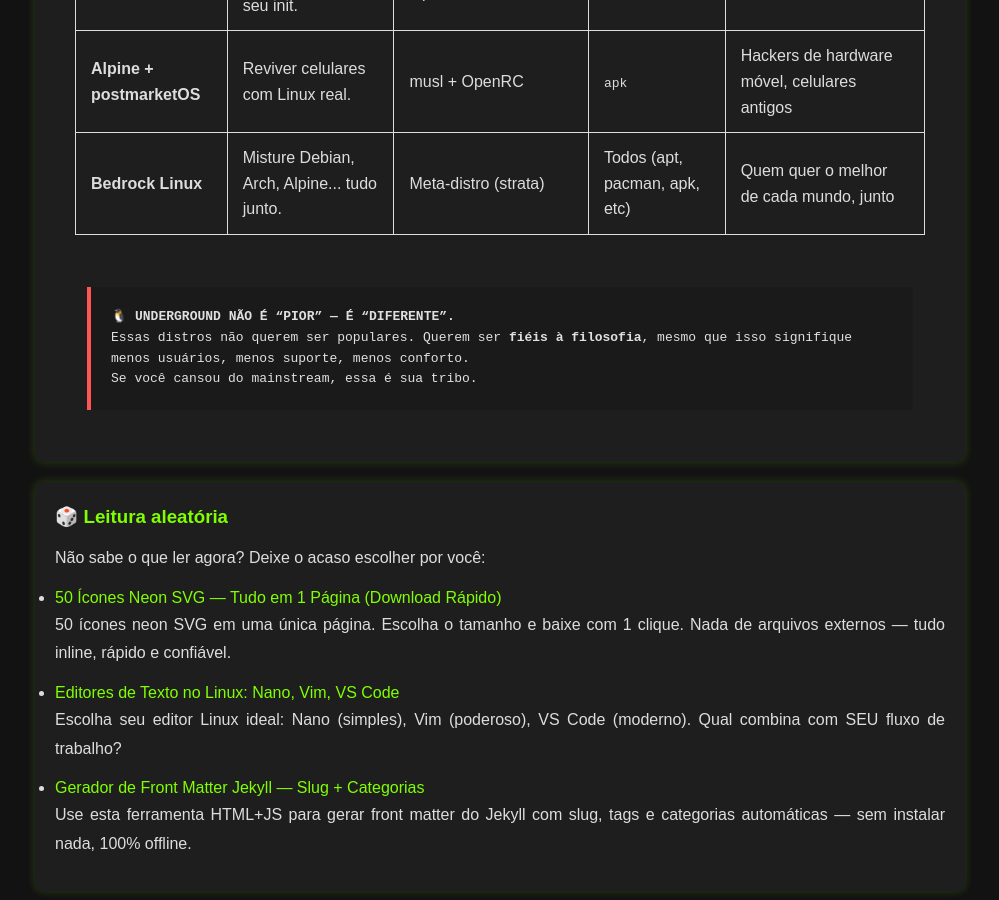
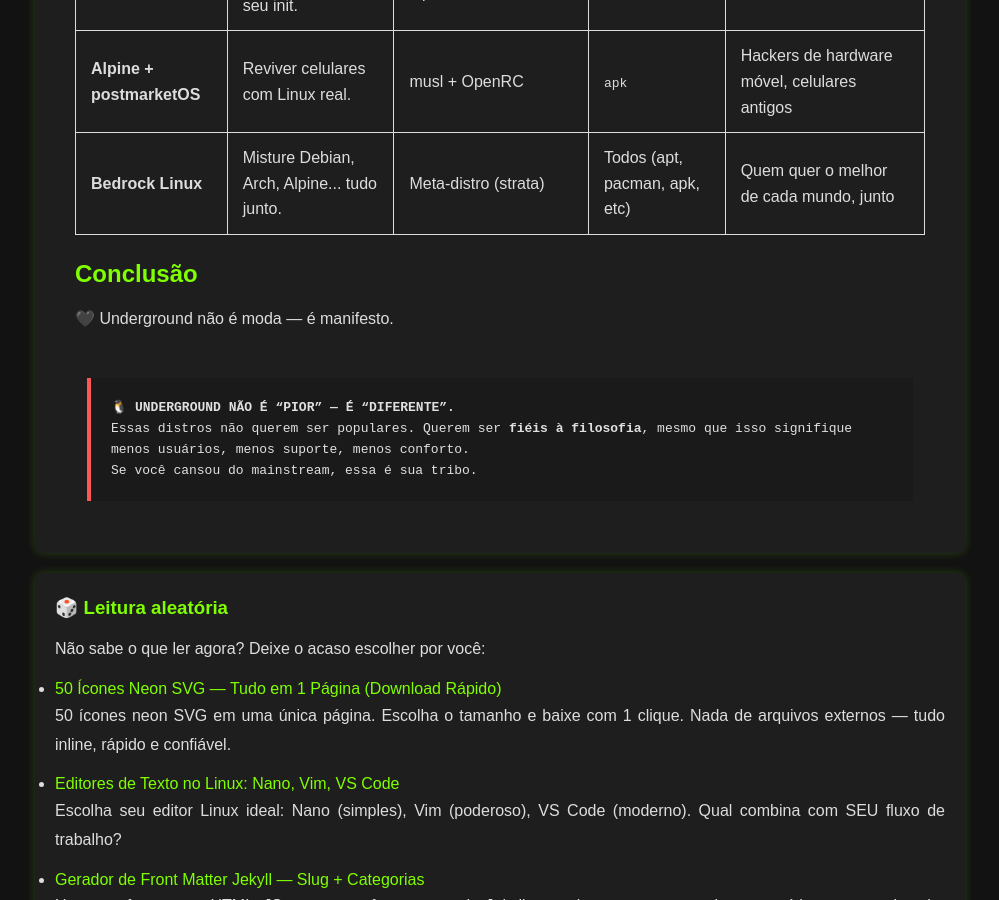
Before and after one commit to Piolinux/piolinux-site, a Jekyll site: the page built from _pages/distros/distros-linux-underground-as-rebeldes-do-pinguim.md, in a window 1280 px wide and 900 px high, scrolled down 1415 px. Shown: the whole window, without its empty margins (140-1139 px from the left). Built offline with Jekyll 4.4.1, drawn with Linux system fonts in a browser that asks for light colours.

Commit message:
Update distros-linux-underground-as-rebeldes-do-pinguim.md

```diff
--- a/_pages/distros/distros-linux-underground-as-rebeldes-do-pinguim.md
+++ b/_pages/distros/distros-linux-underground-as-rebeldes-do-pinguim.md
@@ -147,6 +147,13 @@ tags: [distros, linux, underground, alpine, void, crux, guix, chimera, alternati
     </tr>
   </tbody>
 </table>
+
+<h2>Conclusão</h2>
+
+<p>
+  🖤 Underground não é moda — é manifesto.
+</p>
+
 </div>
 
 
```
